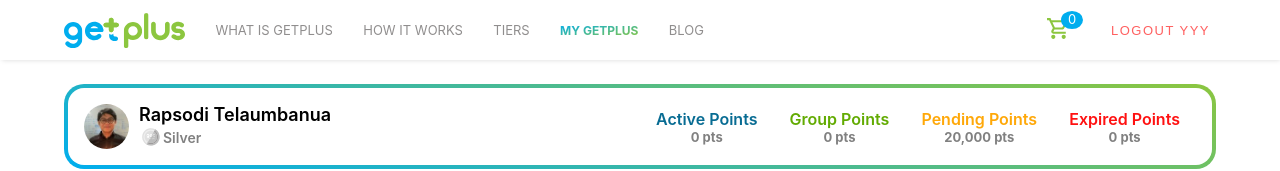
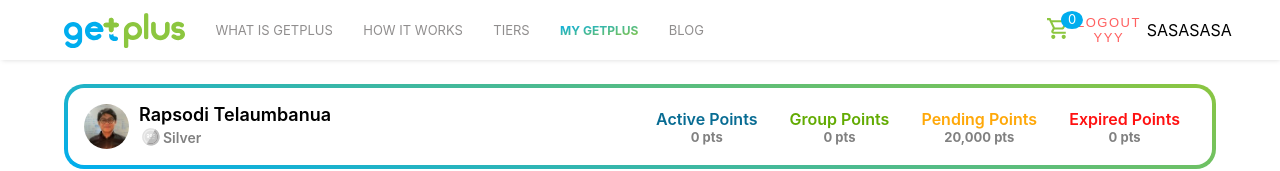
Before and after one commit to rapsoditel/get-plus, a React (Create React App) app: page / in a window 1280 px wide. Shown: the top 171 px of the page. Built offline with nearby package versions, Linux system fonts and the light colour scheme.

Commit message:
update lagi

```diff
--- a/src/App.js
+++ b/src/App.js
@@ -25,6 +25,7 @@
 								<ShoppingCartOutlinedIcon/>
 							</div>
 							<button>Logout yyy</button>
+							<label>sasasasa</label>
 						</div>
 					</div>
 					<div className='content'>
```
